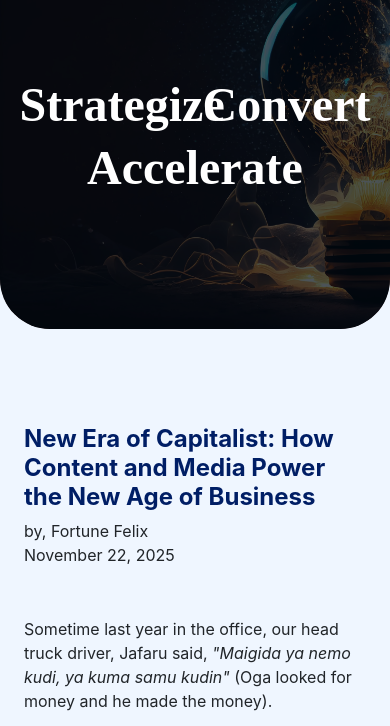
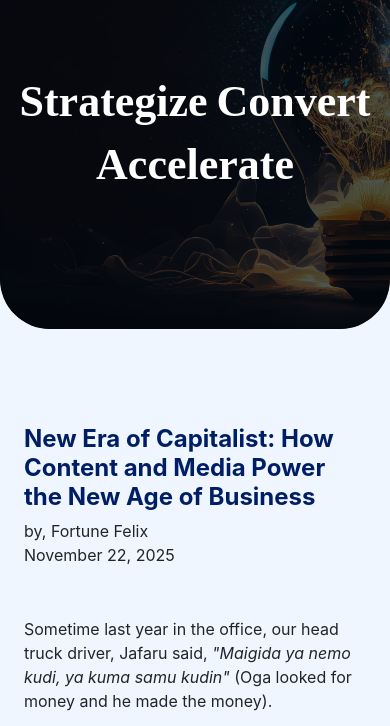
Before and after one commit to FortuneFiliks/TEMA_INSIGHTS, a plain HTML site: page index.html in a window 390 px wide. Shown: the part 93-819 px from the top of the page. Drawn offline with nearby package versions, Linux system fonts and the light colour scheme; a script that the page names is missing; a web font is replaced by a local one.

Commit message:
Reduce font size from 3rem to 2.75rem

```diff
--- a/CSS/insights_mobile.css
+++ b/CSS/insights_mobile.css
@@ -111,7 +111,7 @@
 		top : 40%;
 		left : 5%;
         color : #ffffff;
-        font-size : 3rem;
+        font-size : 2.75rem;
         font-weight : 600;
 		/* animation-iteration-count : infinite; */
 		/* animation-name : animate_strategize; */
@@ -128,7 +128,7 @@
         left: 50%;
         transform: translateX(-50%);
         color : #ffffff;
-        font-size : 3rem;
+        font-size : 2.75rem;
         font-weight : 600;
 		/* transform : translateY(-20%); */
 	}
@@ -138,7 +138,7 @@
 		top : 40%;
 		right : 5%;
         color : #ffffff;
-        font-size : 3rem;
+        font-size : 2.75rem;
         font-weight : 600;
 		transform : translateX(10%);
 	}
```
